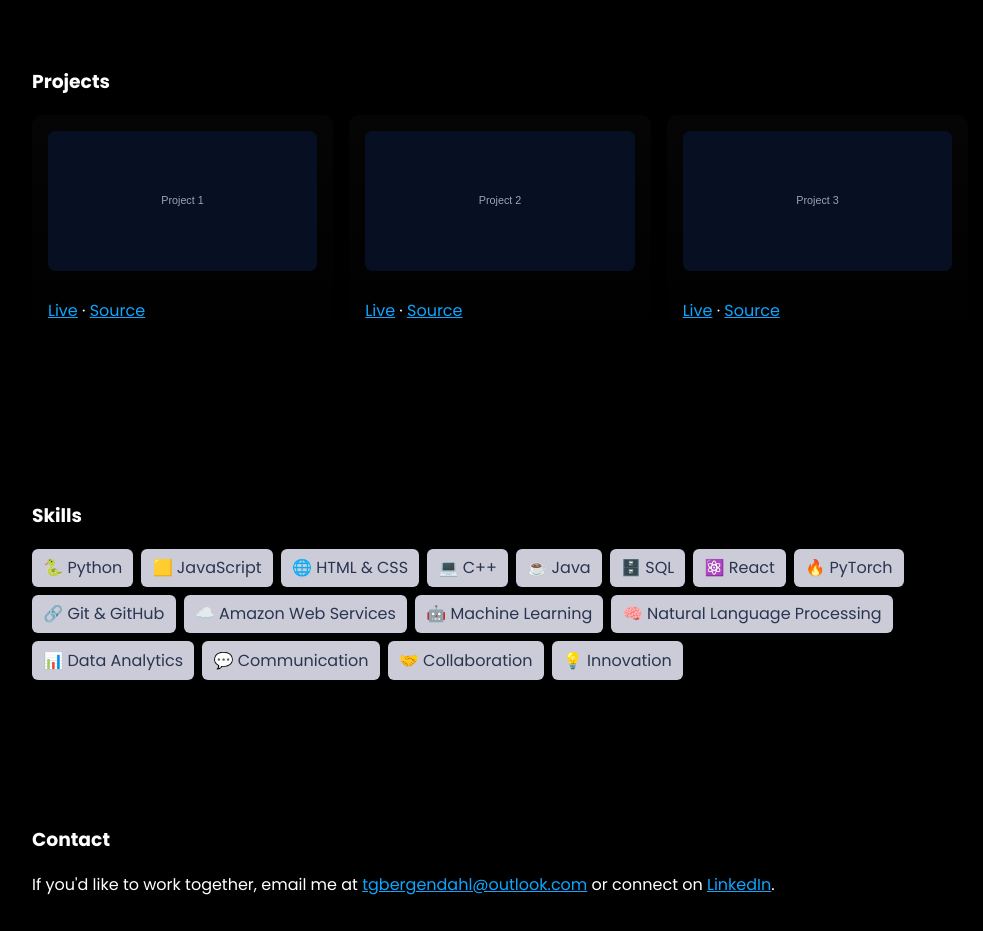
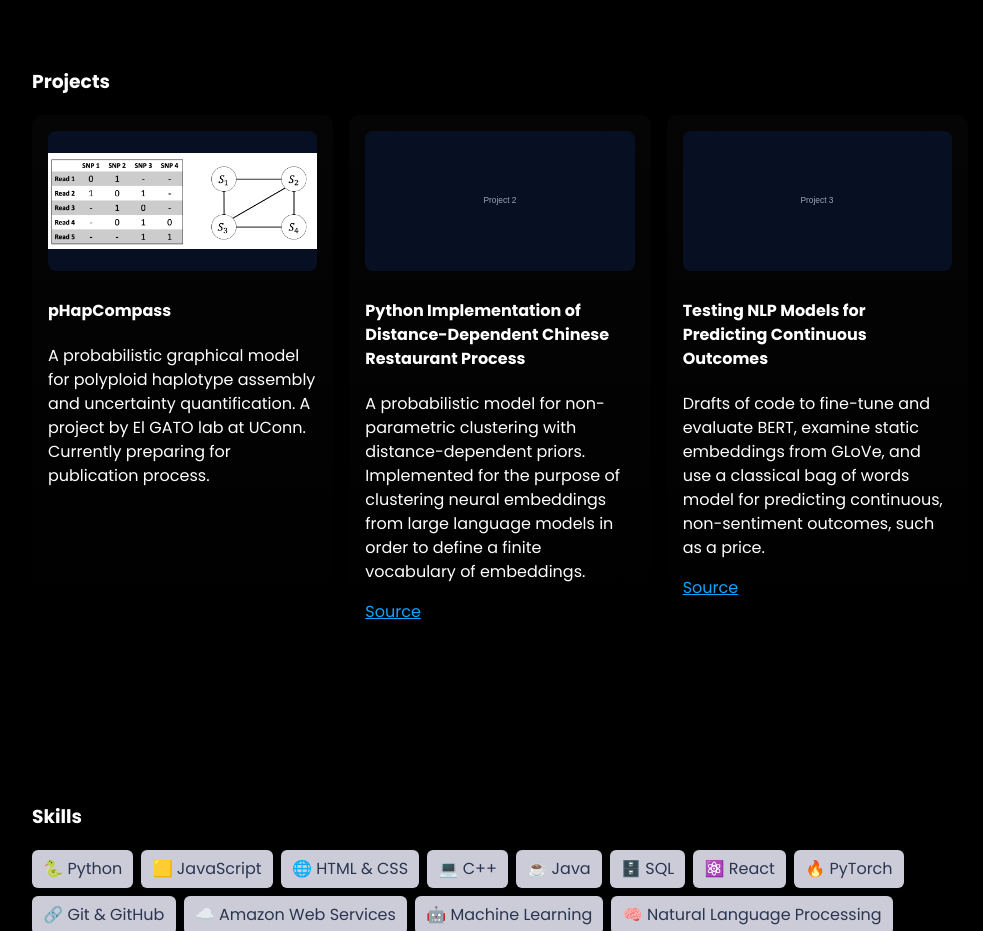
Before and after one commit to tgbergendahl/personalportfolio, a React (Vite) app: page / in a window 1280 px wide. Shown: the part 860-1791 px from the top of the page, without its empty margins (140-1123 px from the left). Built offline with nearby package versions, Linux system fonts and the light colour scheme; the HTML template or start-up script is replaced by a standard one.

Commit message:
projects

```diff
--- a/src/components/Projects.jsx
+++ b/src/components/Projects.jsx
@@ -1,15 +1,19 @@
 import React from 'react'
-import p1 from '../assets/project1.svg'
+import p1 from '../assets/project1.png'
 import p2 from '../assets/project2.svg'
 import p3 from '../assets/project3.svg'
 
-function Card({img, title, desc}){
+function Card({img, title, desc, liveLink, sourceLink}){
   return (
     <article className="project-card">
       <img src={img} alt={`${title} illustration`} />
       <h4>{title}</h4>
       <p>{desc}</p>
-      <p className="links"><a href="#">Live</a> · <a href="#">Source</a></p>
+      <p className="links">
+        {liveLink && <a href={liveLink} target="_blank" rel="noopener noreferrer">Live</a>}
+        {liveLink && sourceLink && ' · '}
+        {sourceLink && <a href={sourceLink} target="_blank" rel="noopener noreferrer">Source</a>}
+      </p>
     </article>
   )
 }
@@ -20,9 +24,32 @@ export default function Projects(){
       <div className="content">
         <h3>Projects</h3>
         <div className="project-grid">
-          <Card img={p1} title="" desc="" />
-          <Card img={p2} title="" desc="" />
-          <Card img={p3} title="" desc="" />
+          <Card
+            img={p1}
+            title="pHapCompass"
+            desc="A probabilistic graphical model for polyploid haplotype assembly and uncertainty quantification.
+            A project by El GATO lab at UConn.
+            Currently preparing for publication process."
+            liveLink=""
+            sourceLink=""
+          />
+          <Card
+            img={p2}
+            title="Python Implementation of Distance-Dependent Chinese Restaurant Process"
+            desc="A probabilistic model for non-parametric clustering with distance-dependent priors.
+            Implemented for the purpose of clustering neural embeddings from large language models in order
+            to define a finite vocabulary of embeddings."
+            liveLink=""
+            sourceLink="https://github.com/tgbergendahl/ddCRP"
+          />
+          <Card
+            img={p3}
+            title="Testing NLP Models for Predicting Continuous Outcomes"
+            desc="Drafts of code to fine-tune and evaluate BERT, examine static embeddings from GLoVe,
+            and use a classical bag of words model for predicting continuous, non-sentiment outcomes, such as a price."
+            liveLink=""
+            sourceLink="https://github.com/tgbergendahl/bert-regression"
+          />
         </div>
       </div>
     </section>
--- a/src/index.css
+++ b/src/index.css
@@ -403,7 +403,7 @@ body {
   width: 100%;
   max-width: 100%;
   height: 140px;
-  object-fit: cover;
+  object-fit: contain;
   border-radius: 8px;
   background: #071022;
 }
```
Also changed, not shown: src/assets/project1.png (added), src/assets/project1.svg (deleted).
